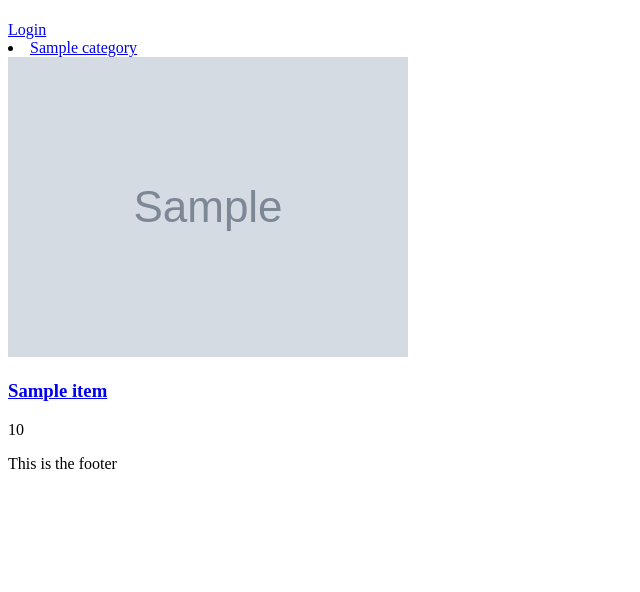
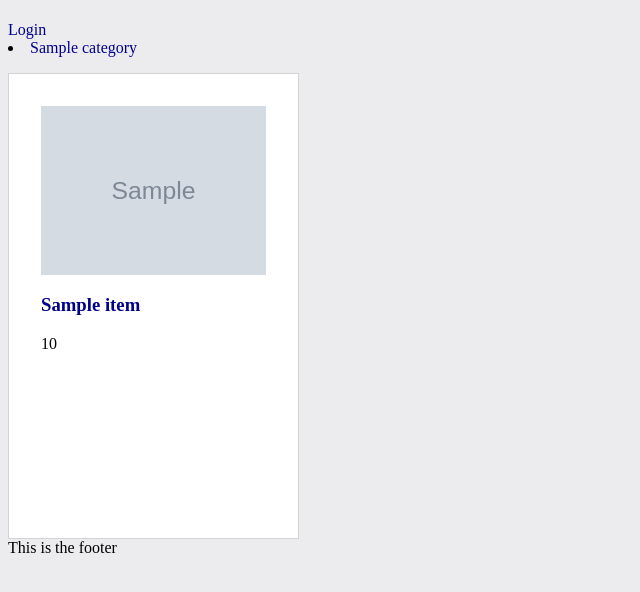
Before and after one commit to richgieg/ItemCatalog, a Python web app: template vagrant/catalog/templates/show_main.html in a window 1280 px wide. Shown: the top 592 px of the page, without its empty margins (0-640 px from the left). Run offline with Jinja, Linux system fonts and the light colour scheme; the template is opened without the code that fills it: most values are stand-ins (such as "Sample title", 1, 10 or a date in 2020); grey boxes marked "Sample" are stand-in pictures.

Commit message:
Apply very basic CSS

```diff
--- a/vagrant/catalog/static/styles.css
+++ b/vagrant/catalog/static/styles.css
@@ -1,3 +1,31 @@
+body {
+    background-color: #ecebed;
+}
+
+a {
+    text-decoration: none;
+    color: darkblue;
+}
+
+a:hover {
+    text-decoration: underline;
+}
+
 img {
     max-width: 100%;
 }
+
+.item-tile {
+    width: 225px;
+    height: 400px;
+    border: 1px solid lightgray;
+    background-color: white;
+    padding: 2em;
+    margin-top: 1em;
+}
+
+.item-tile-image {
+    display: block;
+    max-height: 225px;
+    margin: 0 auto;
+}
```
